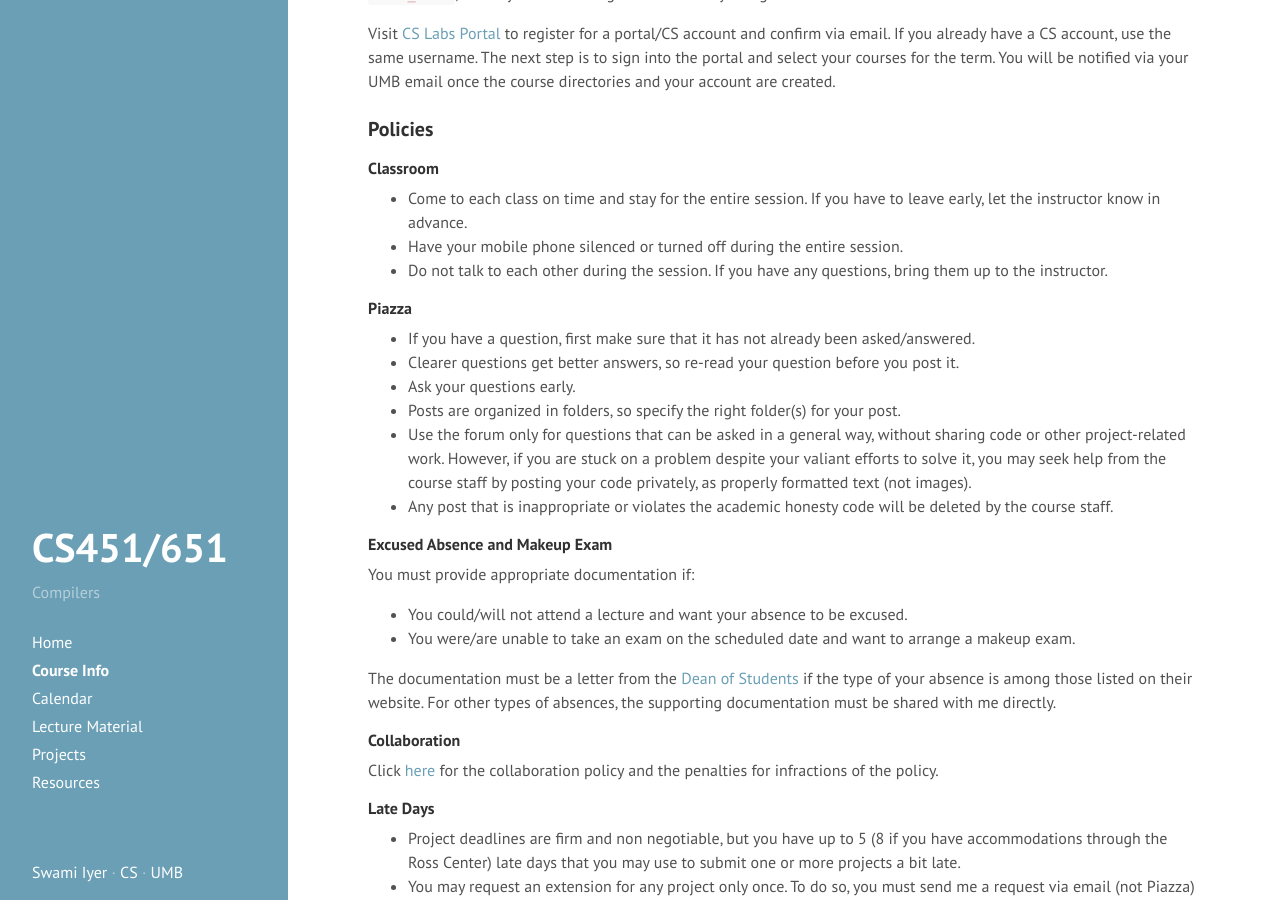
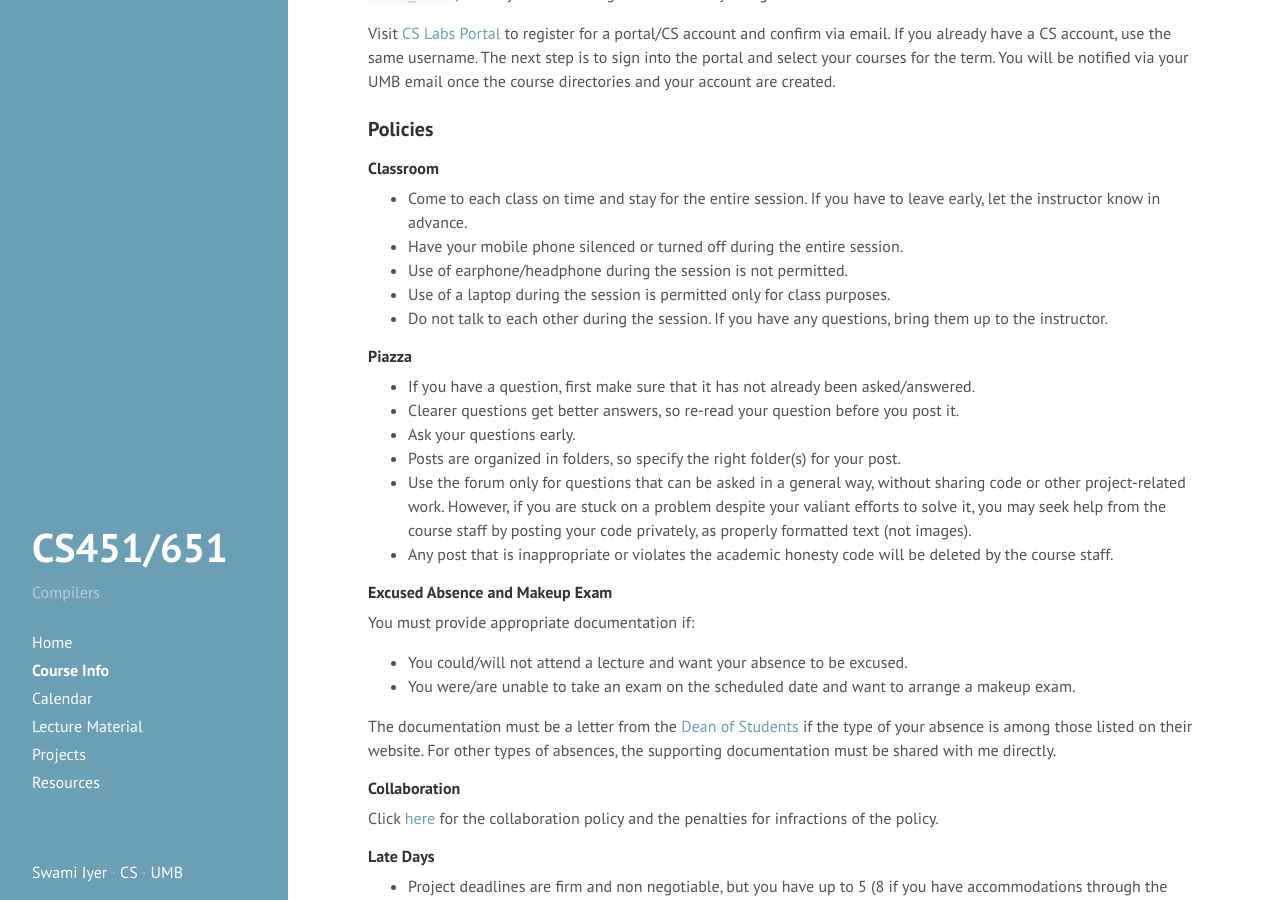
Before and after one commit to swamiiyer/swamiiyer.github.io, a Jekyll site: the page built from _pages/cs451/course_info.md, in a window 1280 px wide and 900 px high, scrolled down 2935 px. Built offline with Jekyll 4.4.1, drawn with Linux system fonts in a browser that asks for light colours.

Commit message:
Added some class policies

```diff
--- a/_pages/cs451/course_info.md
+++ b/_pages/cs451/course_info.md
@@ -102,6 +102,8 @@ Visit [CS Labs Portal](https://portal.cs.umb.edu/) to register for a portal/CS a
 
 - Come to each class on time and stay for the entire session. If you have to leave early, let the instructor know in advance.
 - Have your mobile phone silenced or turned off during the entire session.
+- Use of earphone/headphone during the session is not permitted.
+- Use of a laptop during the session is permitted only for class purposes.
 - Do not talk to each other during the session. If you have any questions, bring them up to the instructor.
 
 #### Piazza
```
Also changed, not shown: _pages/cs110/course_info.md (+2 -0 lines), _pages/cs210/course_info.md (+2 -0 lines).
